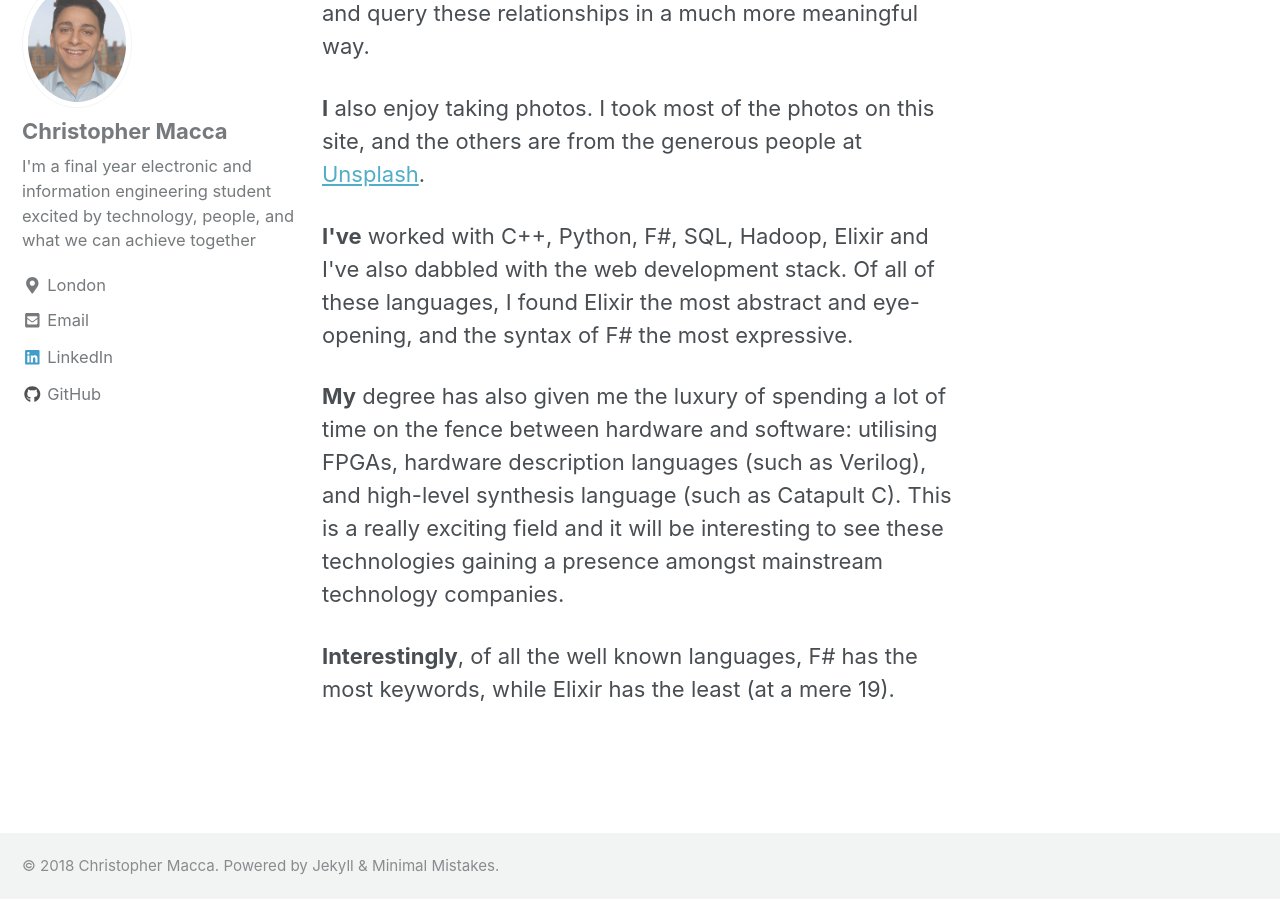
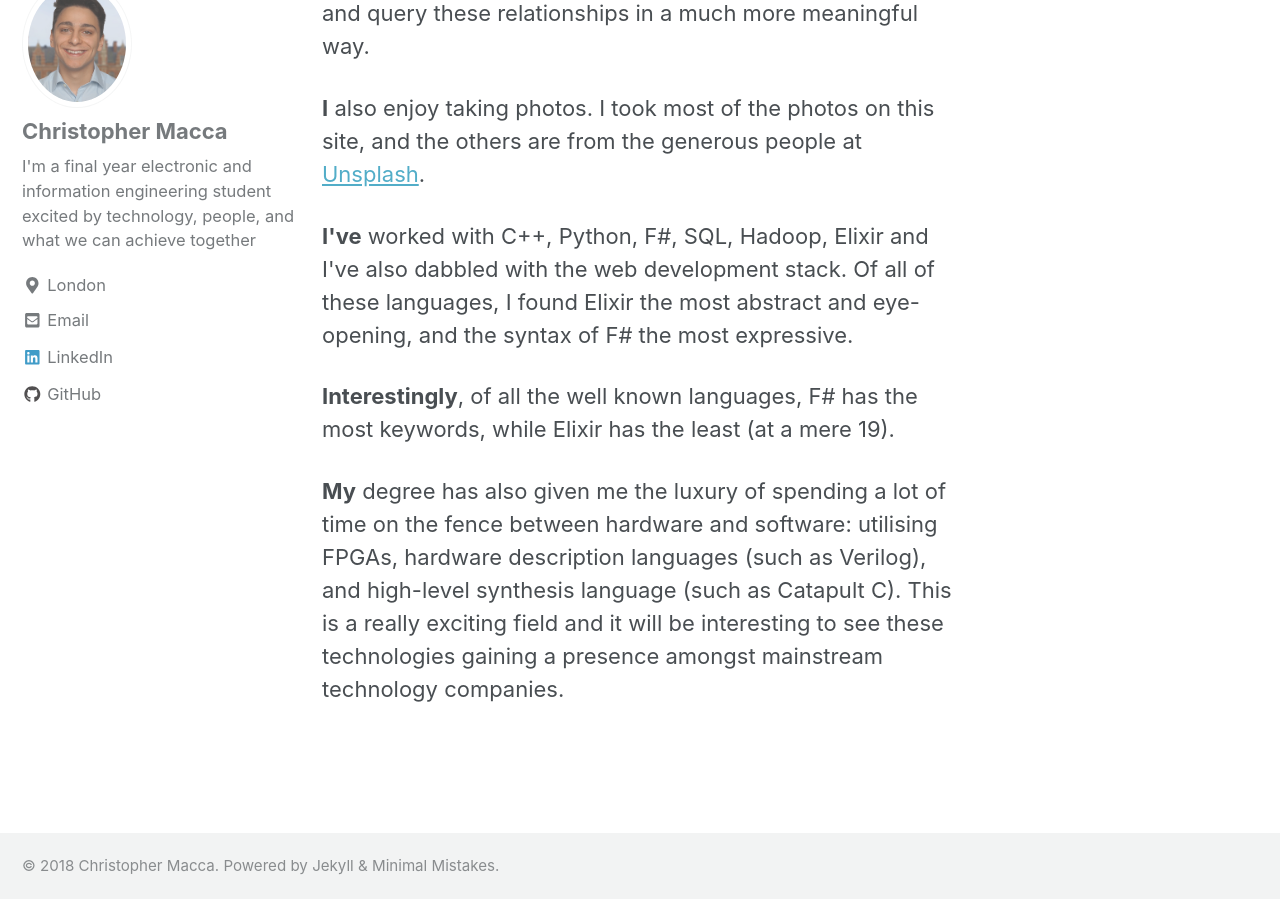
Before and after one commit to maccth/maccth.github.io, a Jekyll site: the page built from about/index.html, in a window 1280 px wide and 900 px high, scrolled down 1149 px. Built offline with Jekyll 4.4.1, drawn with Linux system fonts in a browser that asks for light colours; nearby versions of some CDN libraries.

Commit message:
Changed some text

```diff
--- a/about/index.html
+++ b/about/index.html
@@ -34,10 +34,10 @@ author_profile: true
   found Elixir the most abstract and eye-opening, and the syntax of F# the most expressive.
 </p>
 <p>
+    <b> Interestingly</b>, of all the well known languages, F# has the most keywords, while Elixir has the least (at a mere 19).
+</p>
+<p>
   <b>My</b> degree has also given me the luxury of spending a lot of time on the fence between hardware and software: utilising FPGAs, hardware description
   languages (such as Verilog), and high-level synthesis language (such as Catapult C). This is a really exciting field and it will be interesting to
   see these technologies gaining a presence amongst mainstream technology companies.
 </p>
-<p>
-  <b> Interestingly</b>, of all the well known languages, F# has the most keywords, while Elixir has the least (at a mere 19).
-</p>
```
